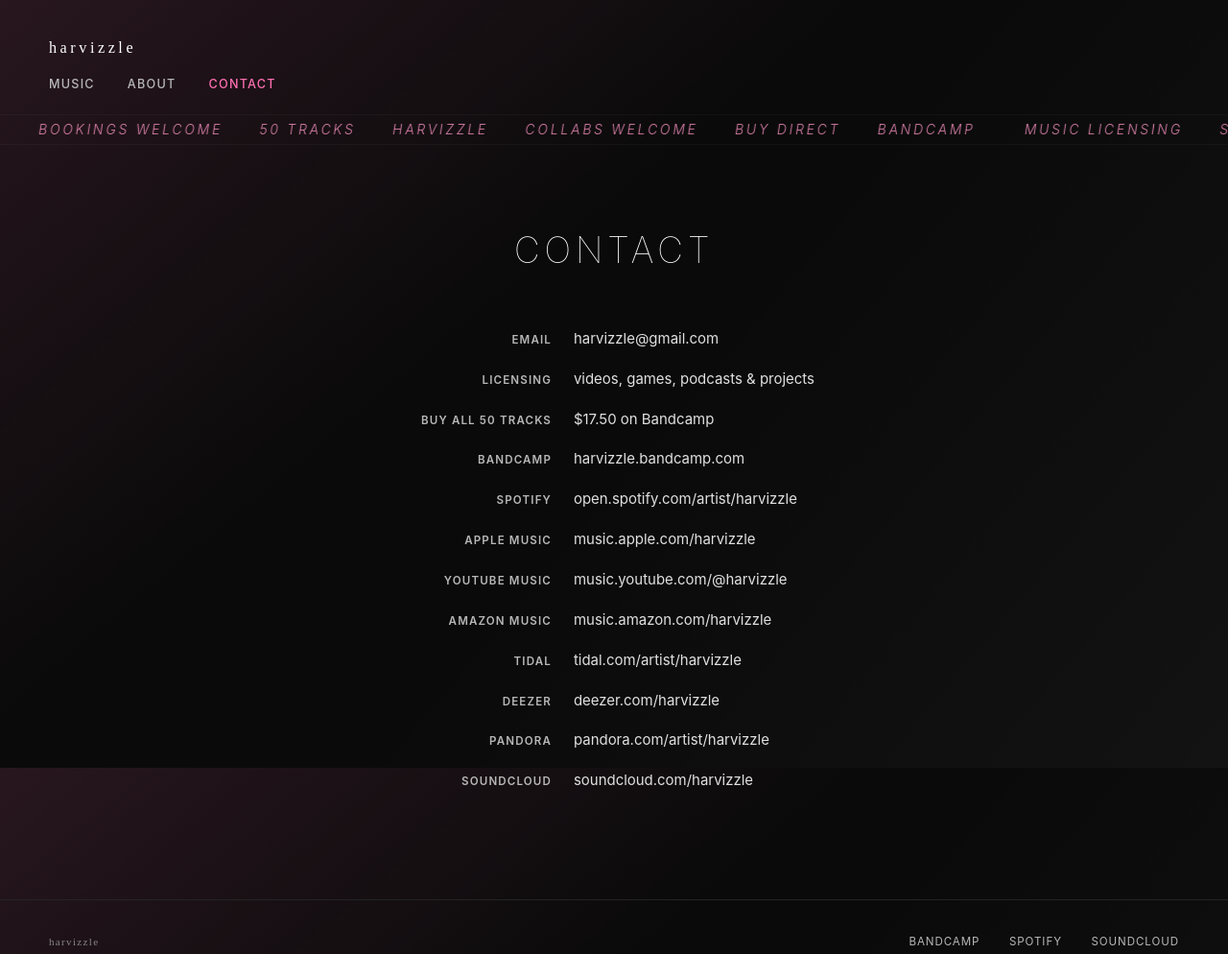
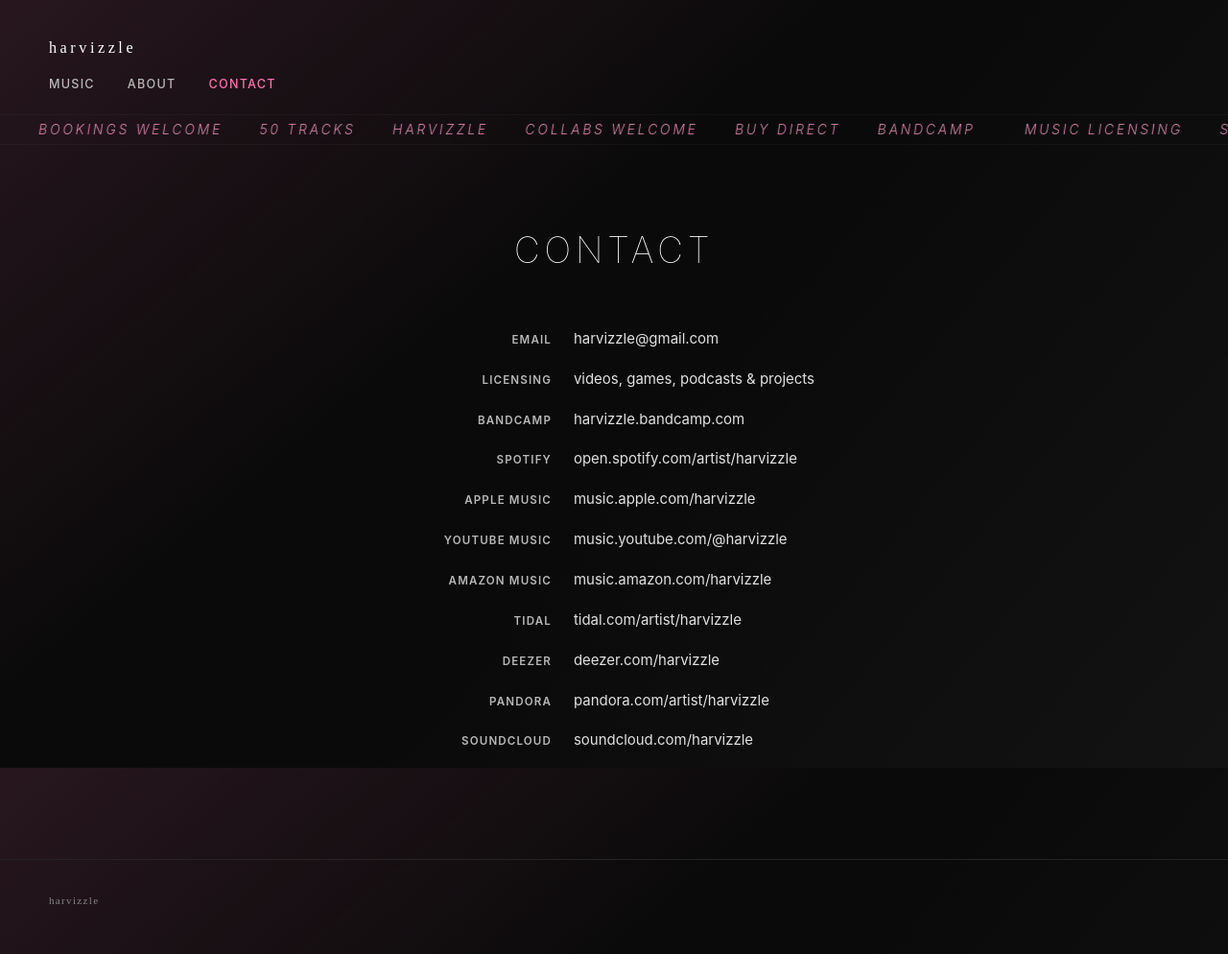
Before and after one commit to harvizzle/harvizzle, a plain HTML site: page contact.html in a window 1280 px wide. Shown: the top 994 px of the page at 96% size. Drawn offline with Linux system fonts and the light colour scheme.

Commit message:
Update contact.html
Remove bundle line and footer links from contact page

```diff
--- a/contact.html
+++ b/contact.html
@@ -1,4 +1,74 @@
 <!DOCTYPE html>
+<html lang="en">
+<head>
+  <meta charset="UTF-8">
+  <meta name="viewport" content="width=device-width, initial-scale=1.0">
+  <meta name="description" content="Contact harvizzle about music licensing for videos, games, podcasts and projects, collaborations, booking, or direct listener support.">
+  <meta name="robots" content="index, follow">
+  <link rel="canonical" href="https://harvizzle.com/contact.html">
+  <meta property="og:type" content="website">
+  <meta property="og:site_name" content="harvizzle">
+  <meta property="og:title" content="Contact harvizzle">
+  <meta property="og:description" content="Ask harvizzle about music licensing, collaborations, booking, or just say hi.">
+  <meta property="og:url" content="https://harvizzle.com/contact.html">
+  <meta property="og:image" content="https://harvizzle.com/assets/images/hart.png">
+  <meta name="twitter:card" content="summary_large_image">
+  <meta name="twitter:title" content="Contact harvizzle">
+  <meta name="twitter:description" content="Music licensing, collaborations, booking, or just say hi to harvizzle.">
+  <meta name="twitter:image" content="https://harvizzle.com/assets/images/hart.png">
+  <title>Contact harvizzle | Licensing, Music, Booking</title>
+  <link rel="stylesheet" href="styles.css">
+</head>
+<body class="page-contact">
+  <a href="#main-content" class="skip-link">Skip to content</a>
+  <header class="site-header">
+    <h1><a href="index.html" class="artist-name">harvizzle</a></h1>
+  </header>
+  <nav aria-label="Main navigation">
+    <ul>
+      <li><a href="music.html">Music</a></li>
+      <li><a href="about.html">About</a></li>
+      <li><a href="contact.html" class="active">Contact</a></li>
+    </ul>
+  </nav>
+  <div class="signal-banner" aria-hidden="true">
+    <div class="signal-track">
+      <div class="signal-set"><span>music licensing</span><span>send a brief</span><span>bookings welcome</span><span>50 tracks</span><span>harvizzle</span><span>collabs welcome</span><span>buy direct</span><span>bandcamp</span></div>
+      <div class="signal-set"><span>music licensing</span><span>send a brief</span><span>bookings welcome</span><span>50 tracks</span><span>harvizzle</span><span>collabs welcome</span><span>buy direct</span><span>bandcamp</span></div>
+    </div>
+  </div>
+
+  <main id="main-content">
+    <div class="contact-content">
+      <h2>Contact</h2>
+      <ul class="contact-list">
+        <li><span>Email</span> <a href="mailto:harvizzle@gmail.com">harvizzle@gmail.com</a></li>
+        <li><span>Licensing</span> <a href="mailto:harvizzle@gmail.com?subject=Music%20licensing%20inquiry&body=Track%3A%20%0AProject%3A%20%0AWhere%20it%20will%20appear%3A%20%0ABudget%3A%20">videos, games, podcasts &amp; projects</a></li>
+        <li><span>Bandcamp</span> <a href="https://harvizzle.bandcamp.com" target="_blank" rel="noopener noreferrer">harvizzle.bandcamp.com</a></li>
+        <li><span>Spotify</span> <a href="https://open.spotify.com/artist/1SIfbr8bNnzMB9dvSA00s8?si=IDuL2CruROGs4htesvS_0w" target="_blank" rel="noopener noreferrer">open.spotify.com/artist/harvizzle</a></li>
+        <li><span>Apple Music</span> <a href="https://music.apple.com/us/artist/harvizzle/1890858769" target="_blank" rel="noopener noreferrer">music.apple.com/harvizzle</a></li>
+        <li><span>YouTube Music</span> <a href="https://music.youtube.com/@harvizzle?si=nNauE2gn-d0WuG3i" target="_blank" rel="noopener noreferrer">music.youtube.com/@harvizzle</a></li>
+        <li><span>Amazon Music</span> <a href="https://music.amazon.com/artists/B0GW6LZ97W/harvizzle?marketplaceId=ATVPDKIKX0DER&musicTerritory=US&ref=dm_sh_0akeHDR4UGa7ChWWvXnkhB1qE" target="_blank" rel="noopener noreferrer">music.amazon.com/harvizzle</a></li>
+        <li><span>Tidal</span> <a href="https://tidal.com/artist/77256279/u" target="_blank" rel="noopener noreferrer">tidal.com/artist/harvizzle</a></li>
+        <li><span>Deezer</span> <a href="https://link.deezer.com/s/33oDSDg5w6XtDHFJtQfSq" target="_blank" rel="noopener noreferrer">deezer.com/harvizzle</a></li>
+        <li><span>Pandora</span> <a href="https://www.pandora.com/artist/harvizzle/ARdJJ5tlbzvJf2Z?part=ug-desktop&corr=209698859796945791" target="_blank" rel="noopener noreferrer">pandora.com/artist/harvizzle</a></li>
+        <li><span>SoundCloud</span> <a href="https://soundcloud.com/harvizzle" target="_blank" rel="noopener noreferrer">soundcloud.com/harvizzle</a></li>
+        <!-- Uncomment when available:
+        <li><span>Booking</span> <a href="mailto:harvizzle@gmail.com">harvizzle@gmail.com</a></li>
+        <li><span>Instagram</span> <a href="[url]">@harvizzle</a></li>
+        -->
+      </ul>
+    </div>
+  </main>
+
+  <footer class="site-footer">
+    <div class="footer-inner">
+      <a href="index.html" class="footer-home artist-name">harvizzle</a>
+    </div>
+  </footer>
+  <script src="script.js"></script>
+</body>
+</html><!DOCTYPE html>
 <html lang="en">
 <head>
   <meta charset="UTF-8">
```
